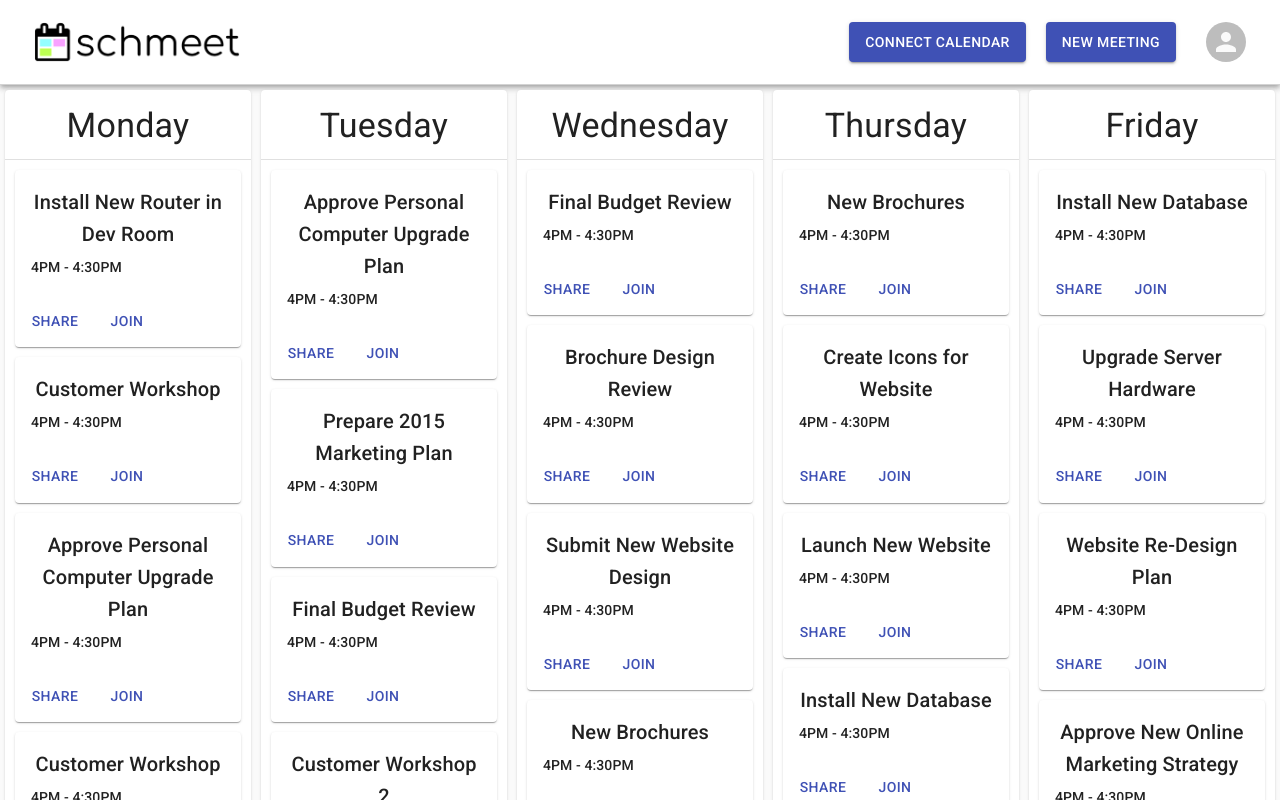
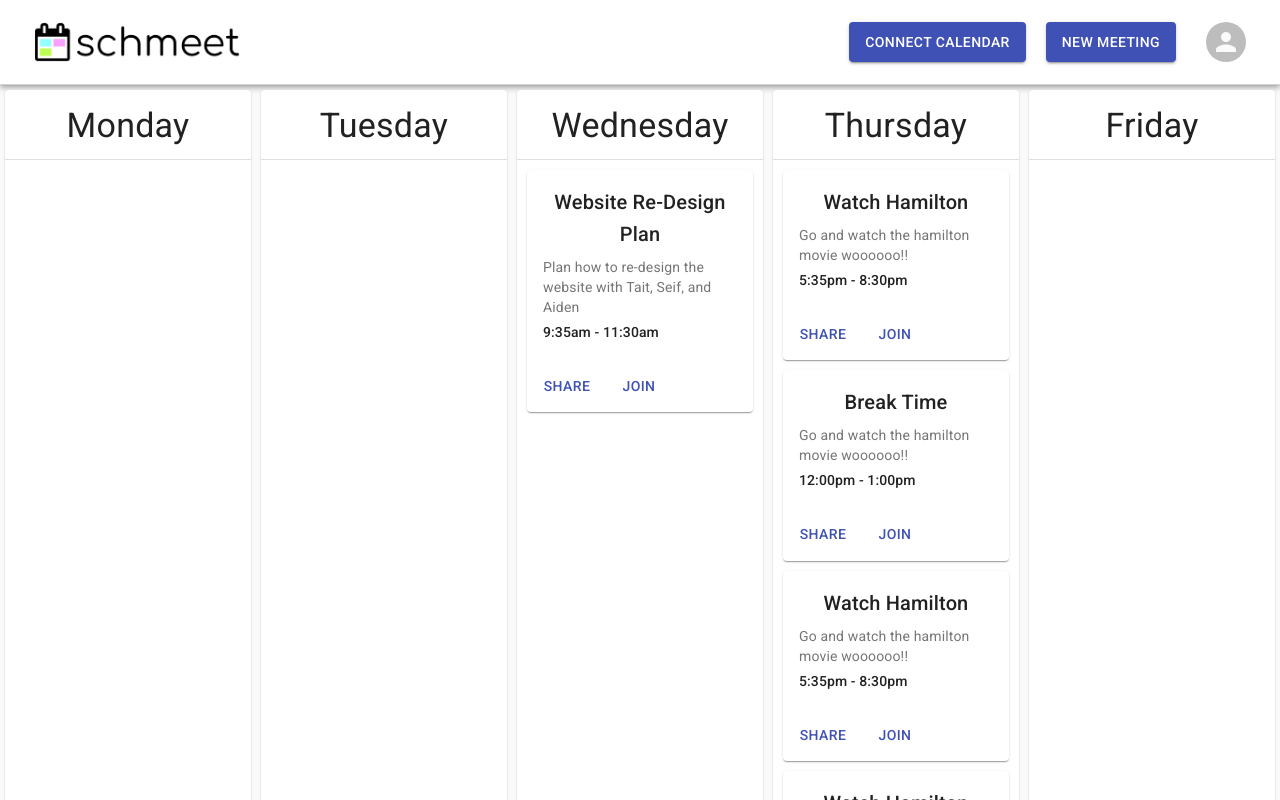
Before and after one commit to Alxjlv/schmeet-frontend, a React (Create React App) app in the folder schmeet-app/: page / in a window 1280 px wide. Shown: the top 800 px of the page. Built offline with nearby package versions, Linux system fonts and the light colour scheme.

Commit message:
Format dates correctly

```diff
--- a/schmeet-app/src/components/HomePage.jsx
+++ b/schmeet-app/src/components/HomePage.jsx
@@ -10,17 +10,10 @@ import {
 	Typography,
 	CardContent,
 	CardActions,
-	CardMedia,
 	Paper,
 	Divider,
 } from "@material-ui/core";
-import appointments from "../demo-data/today-appointments";
-
-const useStyles = makeStyles({
-	root: {
-		maxWidth: 345,
-	},
-});
+import { appointments } from "../demo-data/appointments";
 
 const MeetingCard = (props) => (
 	<Card style={{ maxWidth: 345, margin: 10 }}>
@@ -39,7 +32,8 @@ const MeetingCard = (props) => (
 					{props.meeting.description}
 				</Typography>
 				<Typography variant="subtitle2" align="left">
-					4PM - 4:30PM
+					{formatToHoursAndMinutes(props.meeting.startDate)} -{" "}
+					{formatToHoursAndMinutes(props.meeting.endDate)}
 				</Typography>
 			</CardContent>
 		</CardActionArea>
@@ -47,12 +41,23 @@ const MeetingCard = (props) => (
 			<Button size="medium" color="primary">
 				Share
 			</Button>
-			<Button size="medium" color="primary">
+			<Button size="medium" color="primary" href={props.meeting.link}>
 				Join
 			</Button>
 		</CardActions>
 	</Card>
 );
+
+const formatToHoursAndMinutes = (date) => {
+	var hours = date.getHours();
+	var minutes = date.getMinutes();
+	var ampm = hours >= 12 ? "pm" : "am";
+	hours = hours % 12;
+	hours = hours ? hours : 12; // the hour '0' should be '12'
+	minutes = minutes < 10 ? "0" + minutes : minutes;
+	var strTime = hours + ":" + minutes + ampm;
+	return strTime;
+};
 
 export default class ExercisesList extends Component {
 	constructor(props) {
--- a/schmeet-app/src/demo-data/appointments.js
+++ b/schmeet-app/src/demo-data/appointments.js
@@ -1,285 +1,53 @@
 export const appointments = [
 	{
 		title: "Website Re-Design Plan",
-		startDate: new Date(2018, 5, 25, 9, 35),
-		endDate: new Date(2018, 5, 25, 11, 30),
+		startDate: new Date(2020, 7, 19, 9, 35),
+		endDate: new Date(2020, 7, 19, 11, 30),
 		id: 0,
 		location: "Room 1",
 		description:
-			"This is the descirpotion of what is happenign at this stime",
+			"Plan how to re-design the website with Tait, Seif, and Aiden",
+		link:
+			"https://zoom.us/j/91218086919?pwd=SGpjMFhGMGhIMTV4QzYxVy9aelZzZz09",
 	},
 	{
-		title: "Book Flights to San Fran for Sales Trip",
-		startDate: new Date(2018, 5, 25, 12, 11),
-		endDate: new Date(2018, 5, 25, 13, 0),
-		id: 1,
+		title: "Watch Hamilton",
+		startDate: new Date(2020, 7, 20, 17, 35),
+		endDate: new Date(2020, 7, 20, 20, 30),
+		id: 0,
 		location: "Room 1",
+		description: "Go and watch the hamilton movie woooooo!!",
+		link:
+			"https://zoom.us/j/91218086919?pwd=SGpjMFhGMGhIMTV4QzYxVy9aelZzZz09",
 	},
 	{
-		title: "Install New Router in Dev Room",
-		startDate: new Date(2018, 5, 25, 14, 30),
-		endDate: new Date(2018, 5, 25, 15, 35),
-		id: 2,
-		location: "Room 2",
+		title: "Break Time",
+		startDate: new Date(2020, 7, 20, 12, 0),
+		endDate: new Date(2020, 7, 20, 13, 0),
+		id: 0,
+		location: "Room 1",
+		description: "Go and watch the hamilton movie woooooo!!",
+		link:
+			"https://zoom.us/j/91218086919?pwd=SGpjMFhGMGhIMTV4QzYxVy9aelZzZz09",
 	},
 	{
-		title: "Approve Personal Computer Upgrade Plan",
-		startDate: new Date(2018, 5, 26, 10, 0),
-		endDate: new Date(2018, 5, 26, 11, 0),
-		id: 3,
-		location: "Room 2",
+		title: "Watch Hamilton",
+		startDate: new Date(2020, 7, 20, 17, 35),
+		endDate: new Date(2020, 7, 20, 20, 30),
+		id: 0,
+		location: "Room 1",
+		description: "Go and watch the hamilton movie woooooo!!",
+		link:
+			"https://zoom.us/j/91218086919?pwd=SGpjMFhGMGhIMTV4QzYxVy9aelZzZz09",
 	},
 	{
-		title: "Final Budget Review",
-		startDate: new Date(2018, 5, 26, 12, 0),
-		endDate: new Date(2018, 5, 26, 13, 35),
-		id: 4,
-		location: "Room 2",
-	},
-	{
-		title: "New Brochures",
-		startDate: new Date(2018, 5, 26, 14, 30),
-		endDate: new Date(2018, 5, 26, 15, 45),
-		id: 5,
-		location: "Room 2",
-	},
-	{
-		title: "Install New Database",
-		startDate: new Date(2018, 5, 27, 9, 45),
-		endDate: new Date(2018, 5, 27, 11, 15),
-		id: 6,
+		title: "Watch Hamilton",
+		startDate: new Date(2020, 7, 20, 17, 35),
+		endDate: new Date(2020, 7, 20, 20, 30),
+		id: 0,
 		location: "Room 1",
-	},
-	{
-		title: "Approve New Online Marketing Strategy",
-		startDate: new Date(2018, 5, 27, 12, 0),
-		endDate: new Date(2018, 5, 27, 14, 0),
-		id: 7,
-		location: "Room 3",
-	},
-	{
-		title: "Upgrade Personal Computers",
-		startDate: new Date(2018, 5, 27, 15, 15),
-		endDate: new Date(2018, 5, 27, 16, 30),
-		id: 8,
-		location: "Room 3",
-	},
-	{
-		title: "Customer Workshop",
-		startDate: new Date(2018, 5, 28, 11, 0),
-		endDate: new Date(2018, 5, 28, 12, 0),
-		id: 9,
-		location: "Room 3",
-	},
-	{
-		title: "Prepare 2015 Marketing Plan",
-		startDate: new Date(2018, 5, 28, 11, 0),
-		endDate: new Date(2018, 5, 28, 13, 30),
-		id: 10,
-		location: "Room 1",
-	},
-	{
-		title: "Brochure Design Review",
-		startDate: new Date(2018, 5, 28, 14, 0),
-		endDate: new Date(2018, 5, 28, 15, 30),
-		id: 11,
-		location: "Room 2",
-	},
-	{
-		title: "Create Icons for Website",
-		startDate: new Date(2018, 5, 29, 10, 0),
-		endDate: new Date(2018, 5, 29, 11, 30),
-		id: 12,
-		location: "Room 2",
-	},
-	{
-		title: "Upgrade Server Hardware",
-		startDate: new Date(2018, 5, 29, 14, 30),
-		endDate: new Date(2018, 5, 29, 16, 0),
-		id: 13,
-		location: "Room 3",
-	},
-	{
-		title: "Submit New Website Design",
-		startDate: new Date(2018, 5, 29, 16, 30),
-		endDate: new Date(2018, 5, 29, 18, 0),
-		id: 14,
-		location: "Room 3",
-	},
-	{
-		title: "Launch New Website",
-		startDate: new Date(2018, 5, 29, 12, 20),
-		endDate: new Date(2018, 5, 29, 14, 0),
-		id: 15,
-		location: "Room 2",
-	},
-	{
-		title: "Website Re-Design Plan",
-		startDate: new Date(2018, 6, 2, 9, 30),
-		endDate: new Date(2018, 6, 2, 15, 30),
-		id: 16,
-		location: "Room 1",
-	},
-	{
-		title: "Book Flights to San Fran for Sales Trip",
-		startDate: new Date(2018, 6, 2, 12, 0),
-		endDate: new Date(2018, 6, 2, 13, 0),
-		id: 17,
-		location: "Room 3",
-	},
-	{
-		title: "Install New Router in Dev Room",
-		startDate: new Date(2018, 6, 2, 14, 30),
-		endDate: new Date(2018, 6, 2, 17, 30),
-		id: 18,
-		location: "Room 2",
-	},
-	{
-		title: "Approve Personal Computer Upgrade Plan",
-		startDate: new Date(2018, 6, 2, 16, 0),
-		endDate: new Date(2018, 6, 3, 9, 0),
-		id: 19,
-		location: "Room 2",
-	},
-	{
-		title: "Final Budget Review",
-		startDate: new Date(2018, 6, 3, 10, 15),
-		endDate: new Date(2018, 6, 3, 13, 35),
-		id: 20,
-		location: "Room 1",
-	},
-	{
-		title: "New Brochures",
-		startDate: new Date(2018, 6, 3, 14, 30),
-		endDate: new Date(2018, 6, 3, 15, 45),
-		id: 21,
-		location: "Room 3",
-	},
-	{
-		title: "Install New Database",
-		startDate: new Date(2018, 6, 3, 15, 45),
-		endDate: new Date(2018, 6, 4, 12, 15),
-		id: 22,
-		location: "Room 3",
-	},
-	{
-		title: "Approve New Online Marketing Strategy",
-		startDate: new Date(2018, 6, 4, 12, 35),
-		endDate: new Date(2018, 6, 4, 14, 15),
-		id: 23,
-		location: "Room 3",
-	},
-	{
-		title: "Upgrade Personal Computers",
-		startDate: new Date(2018, 6, 4, 15, 15),
-		endDate: new Date(2018, 6, 4, 20, 30),
-		id: 24,
-		location: "Room 2",
-	},
-	{
-		title: "Customer Workshop",
-		startDate: new Date(2018, 6, 5, 6, 0),
-		endDate: new Date(2018, 6, 5, 14, 20),
-		id: 25,
-		location: "Room 1",
-	},
-	{
-		title: "Customer Workshop",
-		startDate: new Date(2018, 6, 5, 14, 35),
-		endDate: new Date(2018, 6, 5, 16, 20),
-		id: 26,
-		location: "Room 1",
-	},
-	{
-		title: "Customer Workshop 2",
-		startDate: new Date(2018, 6, 5, 10, 0),
-		endDate: new Date(2018, 6, 5, 11, 20),
-		id: 27,
-		location: "Room 2",
-	},
-	{
-		title: "Prepare 2015 Marketing Plan",
-		startDate: new Date(2018, 6, 5, 20, 0),
-		endDate: new Date(2018, 6, 6, 13, 30),
-		id: 28,
-		location: "Room 3",
-	},
-	{
-		title: "Brochure Design Review",
-		startDate: new Date(2018, 6, 6, 14, 10),
-		endDate: new Date(2018, 6, 6, 15, 30),
-		id: 29,
-		location: "Room 3",
-	},
-	{
-		title: "Create Icons for Website",
-		startDate: new Date(2018, 6, 6, 10, 0),
-		endDate: new Date(2018, 6, 7, 14, 30),
-		id: 30,
-		location: "Room 1",
-	},
-	{
-		title: "Upgrade Server Hardware",
-		startDate: new Date(2018, 6, 3, 9, 30),
-		endDate: new Date(2018, 6, 3, 12, 25),
-		id: 31,
-		location: "Room 2",
-	},
-	{
-		title: "Submit New Website Design",
-		startDate: new Date(2018, 6, 3, 12, 30),
-		endDate: new Date(2018, 6, 3, 18, 0),
-		id: 32,
-		location: "Room 2",
-	},
-	{
-		title: "Launch New Website",
-		startDate: new Date(2018, 6, 3, 12, 20),
-		endDate: new Date(2018, 6, 3, 14, 10),
-		id: 33,
-		location: "Room 2",
-	},
-	{
-		title: "Book Flights to San Fran for Sales Trip",
-		startDate: new Date(2018, 5, 26, 0, 0),
-		endDate: new Date(2018, 5, 27, 0, 0),
-		id: 34,
-		location: "Room 1",
-	},
-	{
-		title: "Customer Workshop",
-		startDate: new Date(2018, 5, 29, 10, 0),
-		endDate: new Date(2018, 5, 30, 14, 30),
-		id: 35,
-		location: "Room 1",
-	},
-	{
-		title: "Google AdWords Strategy",
-		startDate: new Date(2018, 6, 3, 0, 0),
-		endDate: new Date(2018, 6, 4, 10, 30),
-		id: 36,
-		location: "Room 3",
-	},
-	{
-		title: "Rollout of New Website and Marketing Brochures",
-		startDate: new Date(2018, 6, 5, 10, 0),
-		endDate: new Date(2018, 6, 9, 14, 30),
-		id: 37,
-		location: "Room 3",
-	},
-	{
-		title: "Update NDA Agreement",
-		startDate: new Date(2018, 6, 1, 10, 0),
-		endDate: new Date(2018, 6, 3, 14, 30),
-		id: 38,
-		location: "Room 2",
-	},
-	{
-		title: "Customer Workshop",
-		startDate: new Date(2018, 6, 1),
-		endDate: new Date(2018, 6, 2),
-		allDay: true,
-		id: 39,
-		location: "Room 1",
+		description: "Go and watch the hamilton movie woooooo!!",
+		link:
+			"https://zoom.us/j/91218086919?pwd=SGpjMFhGMGhIMTV4QzYxVy9aelZzZz09",
 	},
 ];
```
